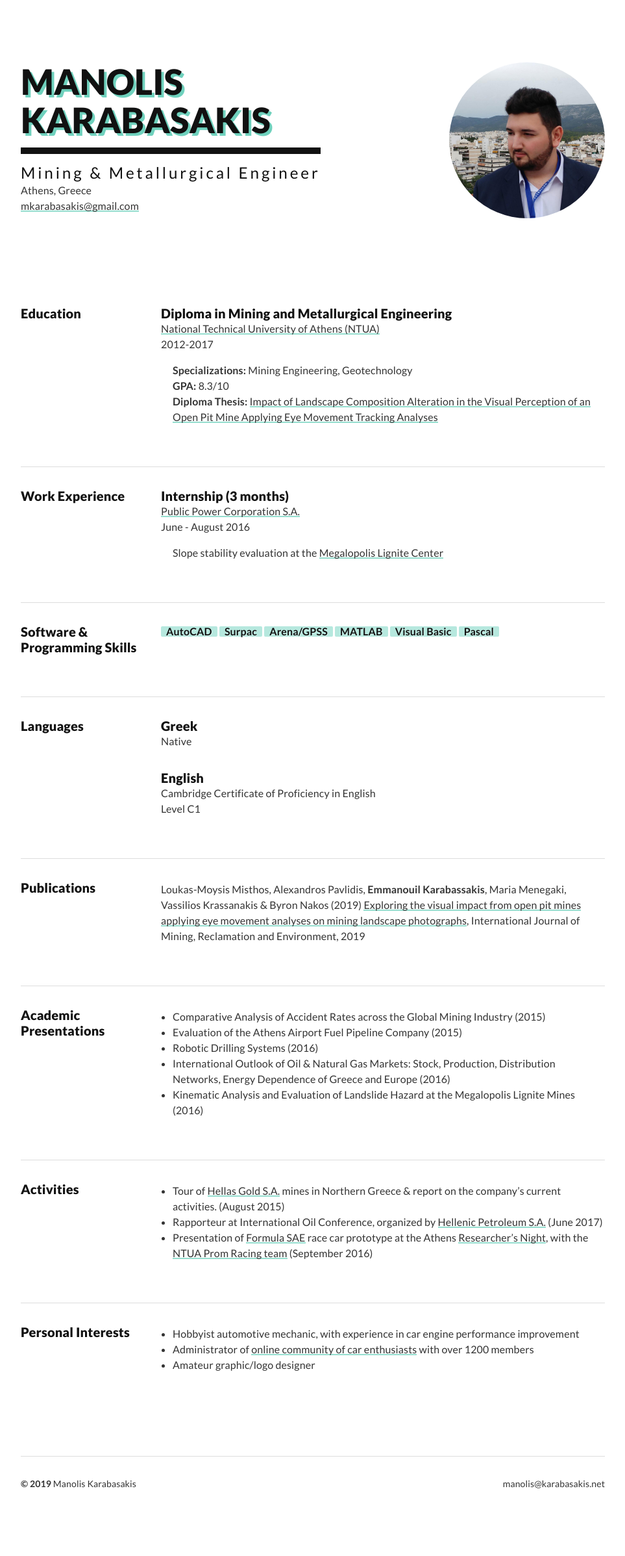
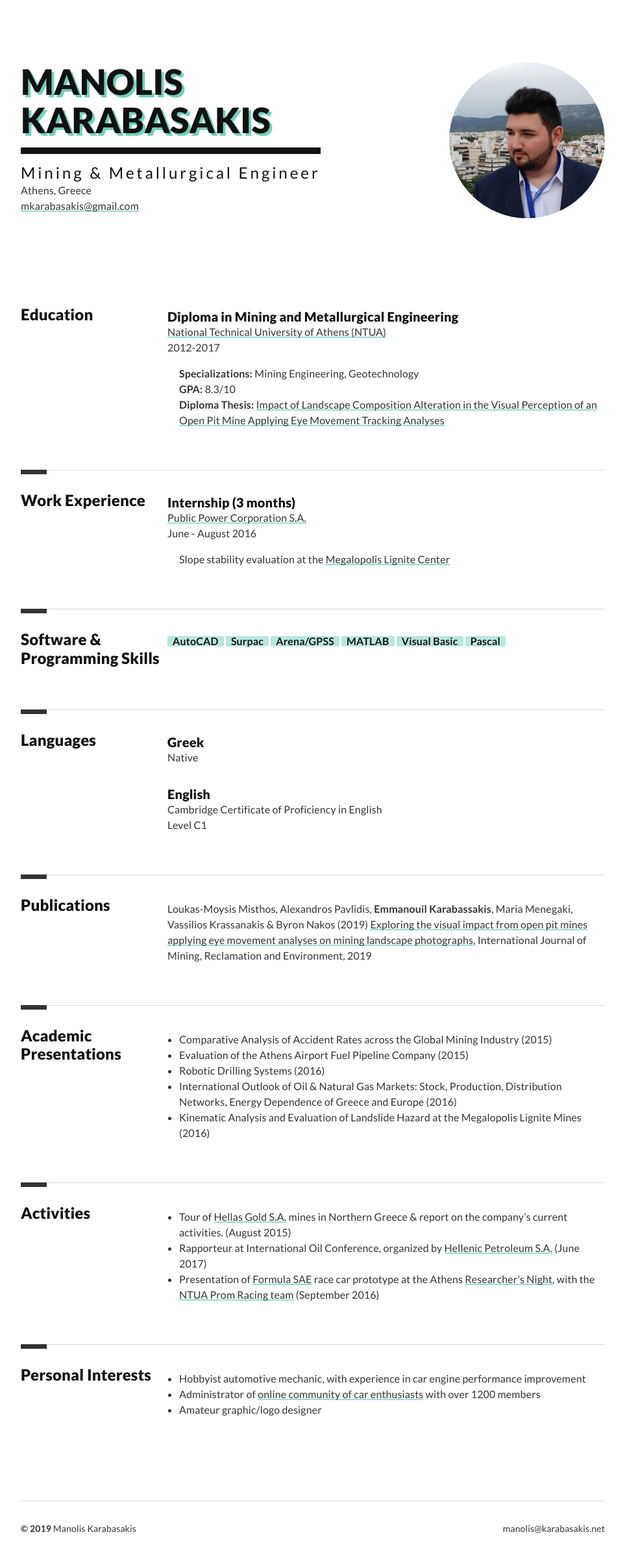
Before and after one commit to skarabasakis/mkarabasakis, a Jekyll site: the page built from index.md, in a window 1280 px wide. Shown: the whole page at 65% size, without its empty margins (158-1121 px from the left). Built offline with Jekyll 4.4.1, drawn with Linux system fonts in a browser that asks for light colours; our own code applies the rules of GitHub Pages for plain Markdown files; before the commit the page ends 2326 px from its top, so only the background shows below that.

Commit message:
Section headers (wip)

```diff
--- a/_includes/cv.html
+++ b/_includes/cv.html
@@ -3,7 +3,7 @@
   {% include personal_info.html %}
 
   <section class="l-Section">
-    <h2 class="l-Section-title h3">Education</h2>
+    <h2 class="l-Section-title">Education</h2>
     <div class="l-Section-content">
       <h3>Diploma in Mining and Metallurgical Engineering</h3>
       <a class="u-link" href="http://eng.metal.ntua.gr/" target="_blank">National Technical University of Athens (NTUA)</a>
@@ -18,7 +18,7 @@
   </section>
 
   <section class="l-Section">
-    <h2 class="l-Section-title h3">Work Experience</h2>
+    <h2 class="l-Section-title">Work Experience</h2>
     <div class="l-Section-content">
       <h3>Internship (3 months)</h3>
       <a class="u-link" href="https://www.dei.gr/en/i-dei" target="_blank">Public Power Corporation S.A.</a>
@@ -30,7 +30,7 @@
   </section>
 
   <section class="l-Section">
-    <h2 class="l-Section-title h3">Software & Programming Skills</h2>
+    <h2 class="l-Section-title">Software & Programming Skills</h2>
     <div class="l-Section-content">
       <strong class="Tag">AutoCAD</strong>
       <strong class="Tag">Surpac</strong>
@@ -42,7 +42,7 @@
   </section>
 
   <section class="l-Section">
-    <h2 class="l-Section-title h3">Languages</h2>
+    <h2 class="l-Section-title">Languages</h2>
     <div class="l-Section-content">
       <h3>Greek</h3>
       <div class="date-range">Native</div>
@@ -54,7 +54,7 @@
   </section>
 
   <section class="l-Section">
-    <h2 class="l-Section-title h3">Publications</h2>
+    <h2 class="l-Section-title">Publications</h2>
       <div class="l-Section-content">
 
       <p>
@@ -66,7 +66,7 @@
   </section>
 
   <section class="l-Section">
-    <h2 class="l-Section-title h3">Academic Presentations</h2>
+    <h2 class="l-Section-title">Academic Presentations</h2>
     <div class="l-Section-content">
       <ul>
         <li>Comparative Analysis of Accident Rates across the Global Mining Industry (2015)</li>
@@ -80,7 +80,7 @@
   </section>
 
   <section class="l-Section">
-    <h2 class="l-Section-title h3">Activities</h2>
+    <h2 class="l-Section-title">Activities</h2>
     <div class="l-Section-content">
       <ul>
         <li>Tour of <a class="u-link" href="https://www.hellas-gold.com/" target="_blank">Hellas Gold S.A.</a> mines in Northern Greece & report on the company’s current activities. (August 2015)</li>
@@ -92,7 +92,7 @@
   </section>
 
   <section class="l-Section">
-    <h2 class="l-Section-title h3">Personal Interests</h2>
+    <h2 class="l-Section-title">Personal Interests</h2>
     <div class="l-Section-content">
       <ul>
         <li>Hobbyist automotive mechanic, with experience in car engine performance improvement</li>
--- a/_sass/jekyll-theme-strieder.scss
+++ b/_sass/jekyll-theme-strieder.scss
@@ -5,6 +5,7 @@
 $c-base: #333;
 $c-base-dark: #111;
 $c-primary: #6fd1bd;
+// $c-primary: #04C4BB;
 $c-secondary: salmon;
 $c-keyline: #ddd;
 $c-bg: #fff;
@@ -261,7 +262,7 @@ $Footer-gap: unitSize(2);
           @include responsive-font(8vw, 42px, 75px, 50px);
           position: absolute;
           top: unitSize(0, -0.1);
-          border-top: (0.34em * 0.45) solid;
+          border-top: 7.5px solid;
           width: unitSize(5);
         }
       }
@@ -285,9 +286,9 @@ $Footer-gap: unitSize(2);
     @include media-breakpoint-up(md) {
       .l-Section {
         display: flex;
-        &:before {
-          display: none;
-        }
+        // &:before {
+        //   border-top: 7.5px solid $c-base !important;
+        // }
       }
       .l-Section-title {
         flex: 0 0 24%;
@@ -474,15 +475,15 @@ $Footer-gap: unitSize(2);
     position: relative;
     padding-top: 5px;
     border-top: 1px solid $c-keyline;
-    &:before {
-      display: none;
-    }
+    // &:before {
+    //   display: none;
+    // }
     &:after {
       content: "";
       position: absolute;
       top: -1px;
       left: 0;
-      border-top: 5px solid;
+      border-top: 5px solid $c-keyline;
       width: unitSize(5);
     }
   }
--- a/assets/css/style.scss
+++ b/assets/css/style.scss
@@ -16,3 +16,13 @@
     border-radius: 50%;
   }
 }
+
+
+.l-Section-Title {
+  font-size: 2.2rem;
+}
+
+.l-Section-content {
+  padding-left: 1rem;
+  padding-top: 0.5rem;
+}
```
